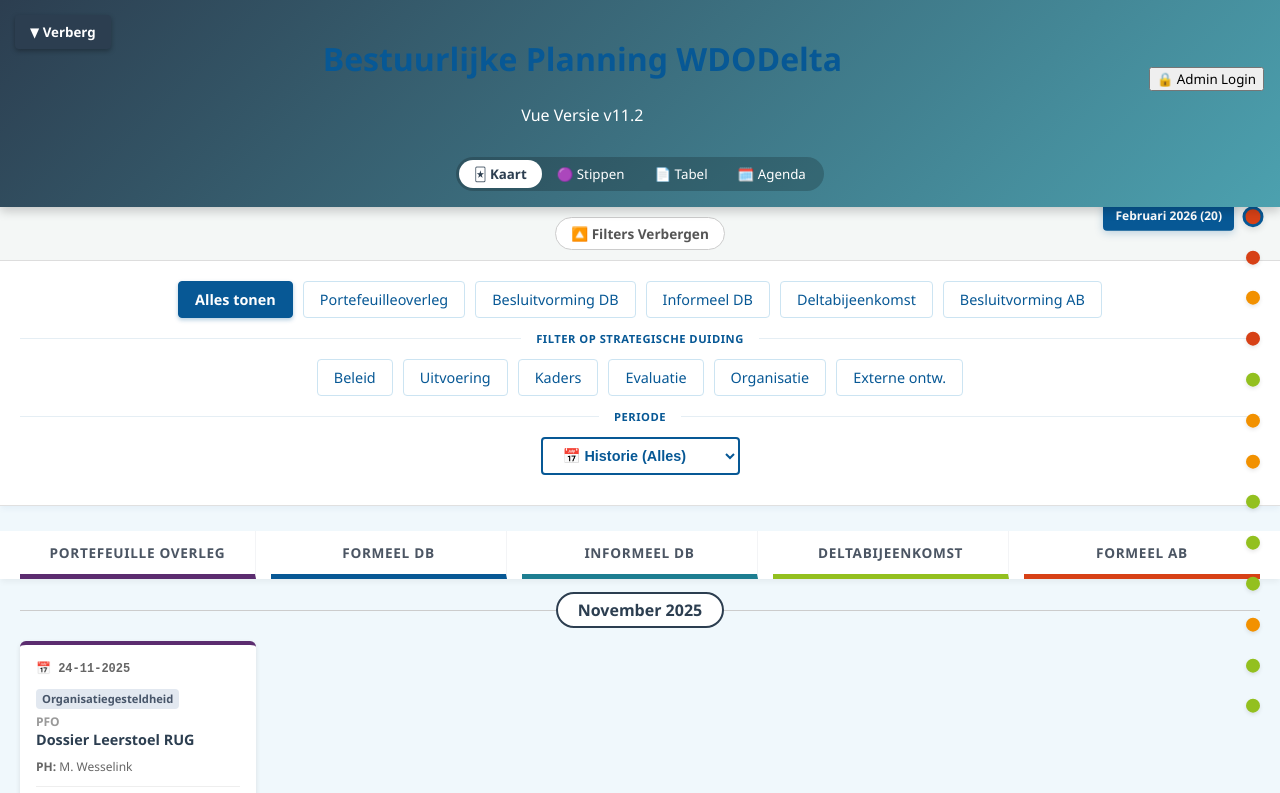
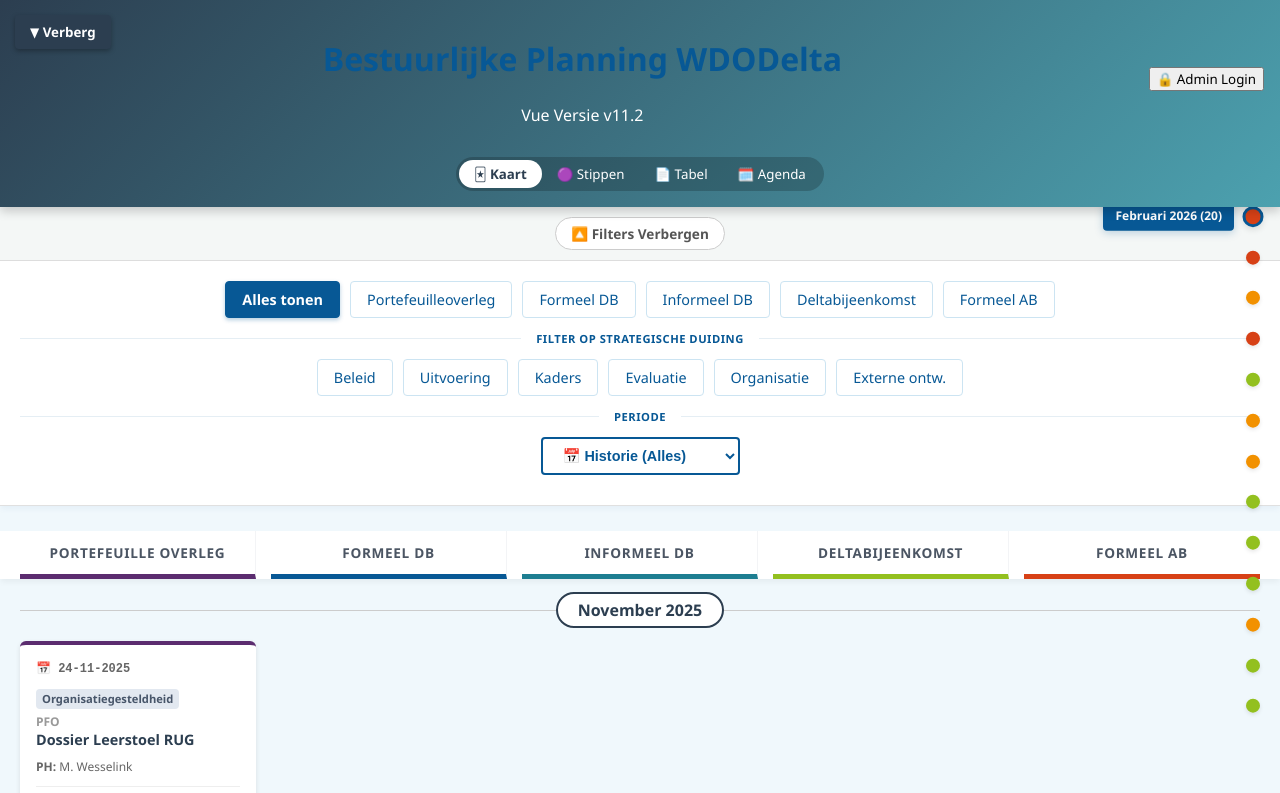
Before and after one commit to jacquesesenkbrink-max/MijnAgendaApp, a Vue app in the folder bestuurlijke-agenda/: page / in a window 1280 px wide. Shown: the top 793 px of the page. Built offline with nearby package versions, Linux system fonts and the light colour scheme.

Commit message:
aangepast

```diff
--- a/bestuurlijke-agenda/src/components/FilterBar.vue
+++ b/bestuurlijke-agenda/src/components/FilterBar.vue
@@ -42,10 +42,10 @@ function kiesJaar(event) {
       </button>
 
       <button class="filter-btn btn-PFO" :class="{ selected: actiefFilter === 'PFO' }" @click="kiesFase('PFO')">Portefeuilleoverleg</button>
-      <button class="filter-btn btn-DBBesluit" :class="{ selected: actiefFilter === 'DBBesluit' }" @click="kiesFase('DBBesluit')">Besluitvorming DB</button>
+      <button class="filter-btn btn-DBBesluit" :class="{ selected: actiefFilter === 'DBBesluit' }" @click="kiesFase('DBBesluit')">Formeel DB</button>
       <button class="filter-btn btn-DBInformeel" :class="{ selected: actiefFilter === 'DBInformeel' }" @click="kiesFase('DBInformeel')">Informeel DB</button>
       <button class="filter-btn btn-Delta" :class="{ selected: actiefFilter === 'Delta' }" @click="kiesFase('Delta')">Deltabijeenkomst</button>
-      <button class="filter-btn btn-ABBesluit" :class="{ selected: actiefFilter === 'ABBesluit' }" @click="kiesFase('ABBesluit')">Besluitvorming AB</button>
+      <button class="filter-btn btn-ABBesluit" :class="{ selected: actiefFilter === 'ABBesluit' }" @click="kiesFase('ABBesluit')">Formeel AB</button>
     </div>
 
     <div class="filter-divider"><span>Filter op Strategische Duiding</span></div>
```
